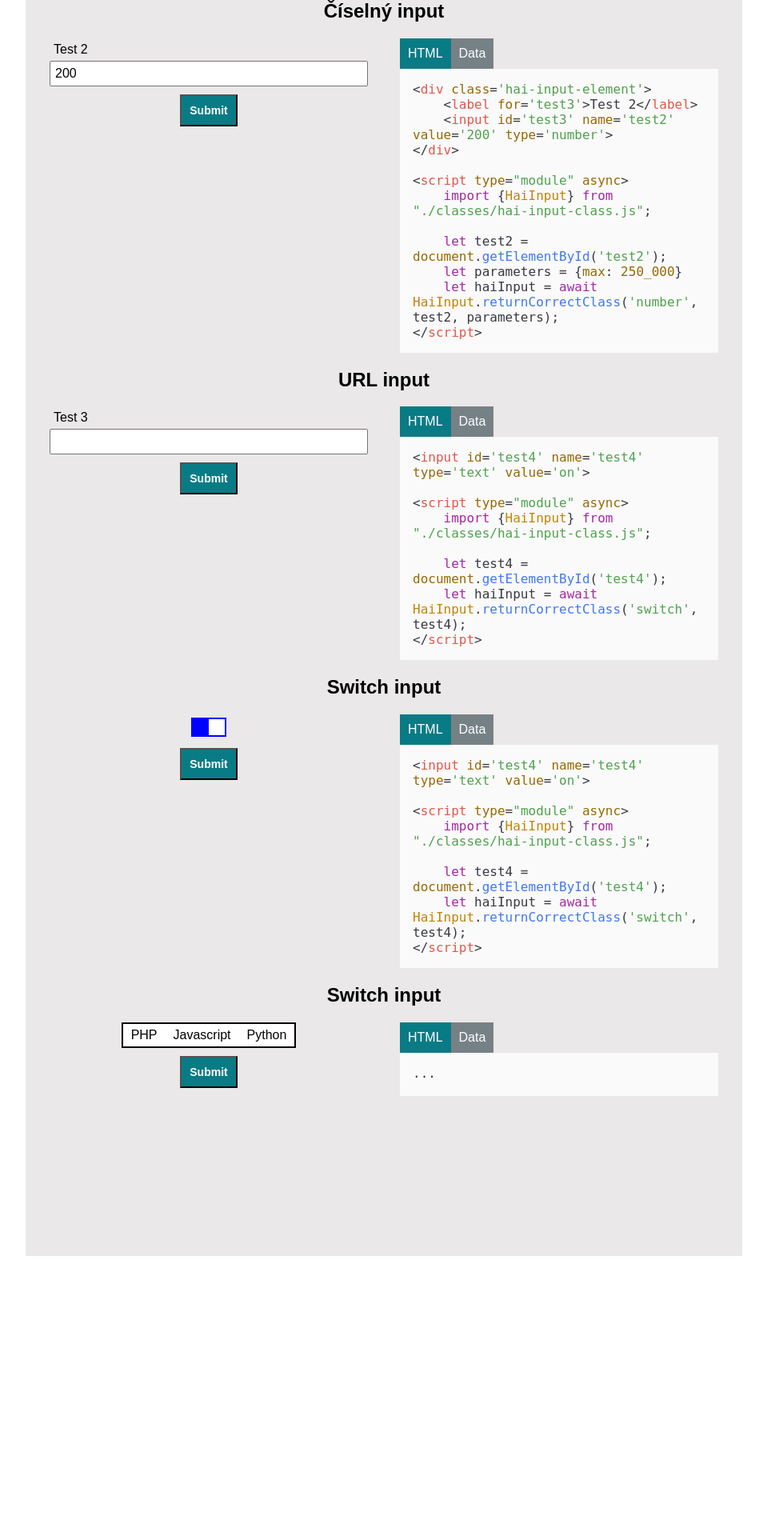
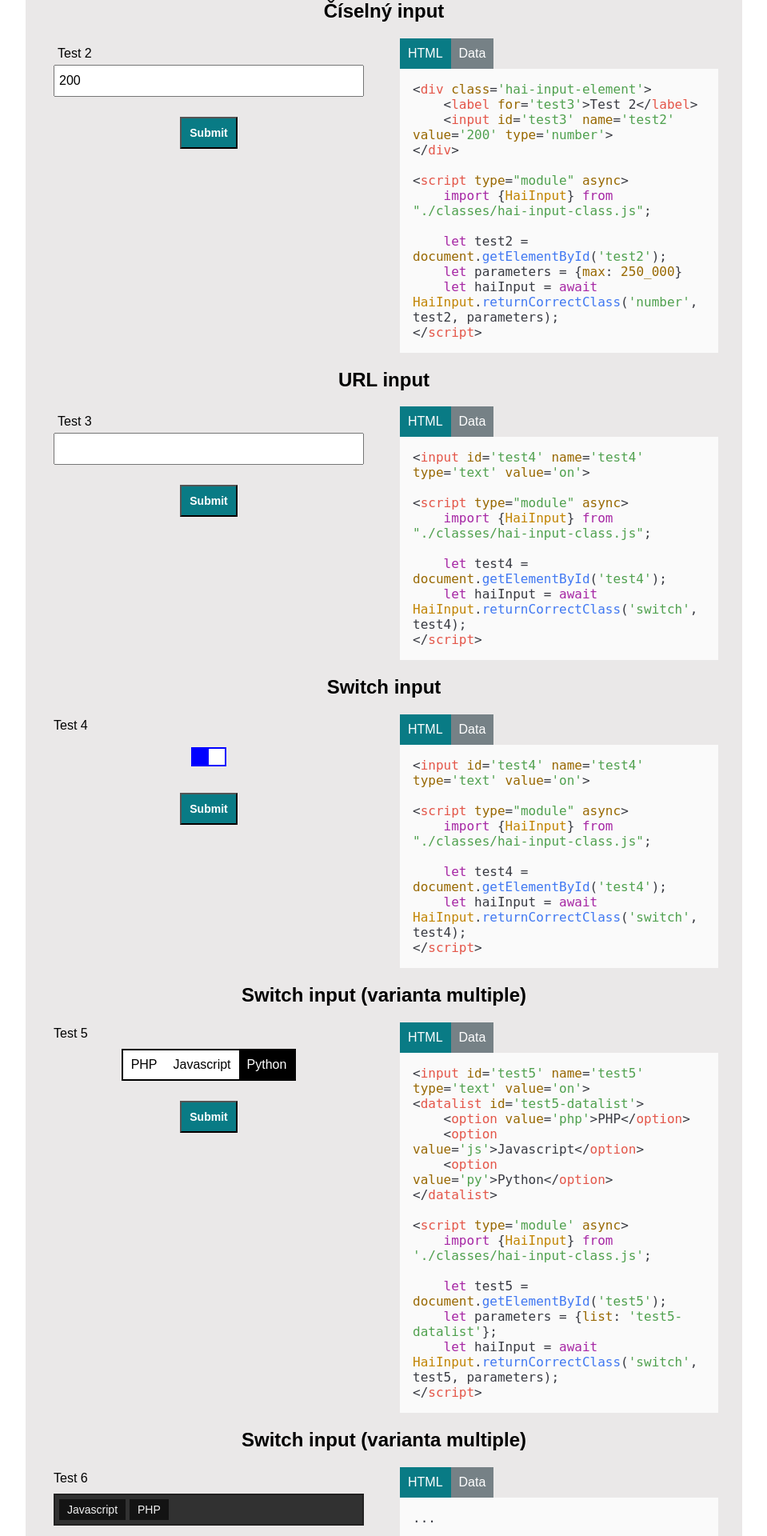
Before and after one commit to safraja/hai-form-vue, a PHP site: page /index.html in a window 1280 px wide. Shown: the part 720-2640 px from the top of the page at 80% size, without its empty margins (160-1119 px from the left). Before the commit the page ends 2290 px from the top, so only its background shows below. Run offline with PHP 8.4, Linux system fonts and the light colour scheme; some libraries are stand-ins or nearby versions.

Commit message:
Many small changes and the beginning work on select element.

```diff
--- a/classes/hai-input-text-class.js
+++ b/classes/hai-input-text-class.js
@@ -12,6 +12,8 @@ class HaiInputText extends HaiInput
 
     processParameters()
     {
+        super.processParameters();
+
         if (this.parameters.mask !== undefined)
         {
             if(typeof this.parameters.mask !== 'string')
--- a/code-examples/basic/example-1.html
+++ b/code-examples/basic/example-1.html
@@ -8,5 +8,5 @@
 
     let test1 = document.getElementById('test1');
     let parameters = {mask : '000 - AAA'}
-    let haiInput = await HaiInput.returnCorrectClass('text', test1, parameters);
+    let haiInput = await HaiInput.create('text', test1, parameters);
 </script>
--- a/code-examples/basic/example-2.html
+++ b/code-examples/basic/example-2.html
@@ -8,5 +8,5 @@
 
     let test2 = document.getElementById('test2');
     let parameters = {max: 250_000}
-    let haiInput = await HaiInput.returnCorrectClass('number', test2, parameters);
+    let haiInput = await HaiInput.create('number', test2, parameters);
 </script>
--- a/code-examples/basic/example-3.html
+++ b/code-examples/basic/example-3.html
@@ -7,5 +7,5 @@
     import {HaiInput} from "./classes/hai-input-class.js";
 
     let test3 = document.getElementById('test3');
-    let haiInput = await HaiInput.returnCorrectClass('url', test3);
+    let haiInput = await HaiInput.create('url', test3);
 </script>
--- a/code-examples/basic/example-4.html
+++ b/code-examples/basic/example-4.html
@@ -4,5 +4,5 @@
     import {HaiInput} from "./classes/hai-input-class.js";
 
     let test4 = document.getElementById('test4');
-    let haiInput = await HaiInput.returnCorrectClass('switch', test4);
+    let haiInput = await HaiInput.create('switch', test4);
 </script>
--- a/code-examples/basic/example-5.html
+++ b/code-examples/basic/example-5.html
@@ -10,5 +10,5 @@
 
     let test5 = document.getElementById('test5');
     let parameters = {list: 'test5-datalist'};
-    let haiInput = await HaiInput.returnCorrectClass('switch', test5, parameters);
+    let haiInput = await HaiInput.create('switch', test5, parameters);
 </script>
--- a/demo-vue.php
+++ b/demo-vue.php
@@ -45,7 +45,7 @@ if(empty($_POST) == false)
                 <article class='example-article'>
                     <h2>Text input</h2>
                     <section class='input-section'>
-                        <form method='post' target='test1-iframe'>
+                        <form action='submit-text.php' method='post' target='test1-iframe'>
                             <hai-input label='Test 1' input-id='test' name='test' mask='AAA-000' placeholder='Napište...'></hai-input>
                             <input class='submit-test' type='submit'>
                         </form>
@@ -71,7 +71,7 @@ if(empty($_POST) == false)
                 <article class='example-article'>
                     <h2>Číselný input</h2>
                     <section class='input-section'>
-                        <form method='post' target='test2-iframe'>
+                        <form action='submit-text.php' method='post' target='test2-iframe'>
                             <hai-input label='Test 2' input-id='test2' name='test2' value='200' type='number' max='100000' min='100' ></hai-input>
                             <input class='submit-test' type='submit'>
                         </form>
@@ -97,7 +97,7 @@ if(empty($_POST) == false)
                 <article class='example-article'>
                     <h2>Url input</h2>
                     <section class='input-section'>
-                        <form method='post' target='test3-iframe'>
+                        <form action='submit-text.php' method='post' target='test3-iframe'>
                             <hai-input label='Test 3' input-id='test3' name='test3' type='url'></hai-input>
                             <input class='submit-test' type='submit'>
                         </form>
--- a/hai-input-dark.css
+++ b/hai-input-dark.css
@@ -1,16 +1,23 @@
-.hai-input-element input
+.hai-input-element label input
 {
     background: #313131;
     border: 2px solid #222121;
     color: #f2f2f2;
 }
-.switch-wrapper .option-group
+.hai-input-element .switch-wrapper .option-group
 {
     border: 2px solid white;
     background: #313131;
 }
-.switch-wrapper label.option.selected
+.hai-input-element .switch-wrapper label.option.selected
 {
     background: #f2f2f2;
     color: #313131;
 }
+
+.hai-input-element .select-wrapper .input-field
+{
+    background: #313131;
+    border: 2px solid #222121;
+    color: #f2f2f2;
+}
--- a/hai-input.css
+++ b/hai-input.css
@@ -2,11 +2,11 @@
 {
     display: flex;
     flex-direction: column;
+    font-size: 16px;
 }
 .hai-input-element *
 {
     padding: 5px;
-    font-size: 16px;
 }
 .hai-input-element label
 {
@@ -14,26 +14,49 @@
     text-align: left;
     font-family: "Arial Hebrew", Arial, sans-serif;
 }
-.hai-input-element input
+.hai-input-element label input
 {
     display: block;
+    width: 100%;
+    height: 40px;
+    font-size: 16px;
+    box-sizing: border-box;
 }
-.hai-input-element input:invalid
+.hai-input-element label input[hidden]
 {
-    color: red;
+    display: none;
+}
+.hai-input-element label input:invalid
+{
+    color: #ff2f2f;
     border-color: #ff000096;
+}
+.hai-input-element label .alert
+{
+    color: #ff2f2f;
+    font-size: 14px;
+    user-select: none;
+}
+.hai-input-element .label-text
+{
+    text-align: left;
 }
 
 
-.switch-wrapper
+
+.hai-input-element .switch-wrapper
 {
     display: flex;
-    height: 32px;
+    height: 40px;
     align-items: center;
     justify-content: center;
     cursor: default;
 }
-.switch-wrapper .option-group
+.hai-input-element .switch-wrapper *
+{
+    padding: 0;
+}
+.hai-input-element .switch-wrapper .option-group
 {
     display: flex;
     position: relative;
@@ -43,19 +66,19 @@
     cursor: pointer;
     box-sizing: border-box;
 }
-.switch-wrapper[data-variant='on/off'] .option-group
+.hai-input-element .switch-wrapper[data-variant='on/off'] .option-group
 {
     height: auto;
     border: 2px solid blue;
     background: blue;
     transition: background 0.5s, border 0.5s;
 }
-.switch-wrapper[data-variant='on/off'][data-state='off'] .option-group
+.hai-input-element .switch-wrapper[data-variant='on/off'][data-state='off'] .option-group
 {
     border: 2px solid gray;
     background: gray;
 }
-.switch-wrapper .option-group .toggle
+.hai-input-element .switch-wrapper .option-group .toggle
 {
     position: absolute;
     top: 0;
@@ -66,11 +89,11 @@
     background: white;
     transition: left 0.5s;
 }
-.switch-wrapper[data-state='on'] .option-group .toggle
+.hai-input-element .switch-wrapper[data-state='on'] .option-group .toggle
 {
     left: calc(100% - 20px);
 }
-.switch-wrapper label.option
+.hai-input-element .switch-wrapper label.option
 {
     display: flex;
     width: auto;
@@ -80,44 +103,109 @@
     align-items: center;
     cursor: pointer;
 }
-.switch-wrapper label.option:hover
+.hai-input-element .switch-wrapper label.option:hover
 {
     background: gray;
     color: white;
 }
-.switch-wrapper[data-variant='on/off'] label.option
+.hai-input-element .switch-wrapper[data-variant='on/off'] label.option
 {
     background: transparent;
 }
-.switch-wrapper[data-variant='on/off'][data-state='off'] label.option
+.hai-input-element .switch-wrapper[data-variant='on/off'][data-state='off'] label.option
 {
     background: transparent;
 }
-.switch-wrapper label.option.selected
+.hai-input-element .switch-wrapper label.option.selected
 {
     background: black;
     color: white;
 }
-.switch-wrapper[data-variant='on/off'] label.option
+.hai-input-element .switch-wrapper[data-variant='on/off'] label.option
 {
     display: inline-flex;
     width: 20px;
     height: 20px;
     padding: 0;
 }
-.switch-wrapper[data-variant='on/off'] label.option:hover
+.hai-input-element .switch-wrapper[data-variant='on/off'] label.option:hover
 {
     font-weight: inherit;
 }
-.switch-wrapper input
+.hai-input-element .switch-wrapper input
 {
     display: none;
 }
-.switch-wrapper label.option input:checked+span
+.hai-input-element .switch-wrapper label.option input:checked+span
 {
     width: 100%;
 }
-.switch-wrapper[data-variant='on/off'] label.option input:checked+span
+.hai-input-element .switch-wrapper[data-variant='on/off'] label.option input:checked+span
 {
     height: 100%;
 }
+
+.hai-input-element .select-wrapper
+{
+    position: relative;
+}
+.hai-input-element .select-wrapper *
+{
+    margin: 0;
+}
+.hai-input-element .select-wrapper .input-field
+{
+    display: flex;
+    position: relative;
+    background: #313131;
+    border: 2px solid #222121;
+    min-height: 40px;
+    color: #f2f2f2;
+    box-sizing: border-box;
+    cursor: text;
+}
+.hai-input-element .select-wrapper .tags
+{
+    display: inline-flex;
+    flex-wrap: wrap;
+    gap: 5px;
+    padding: 0;
+}
+.hai-input-element .select-wrapper .tags li
+{
+    display: inline;
+    background: #131313;
+    list-style: none;
+    font-size: 14px;
+    cursor: default;
+}
+.hai-input-element .select-wrapper .dropdown
+{
+    display: none;
+    position: absolute;
+    width: calc(100% - 2*5px); /* Parent minus padding. */
+    padding: 0;
+    background: #313131;
+    border: 2px solid #222121;
+    color: #f2f2f2;
+    box-sizing: border-box;
+    cursor: pointer;
+}
+.hai-input-element .select-wrapper .dropdown.active
+{
+    display: block;
+}
+.hai-input-element .select-wrapper .options-container
+{
+    padding: 0;
+}
+.hai-input-element .select-wrapper .options-container .option
+{
+    padding: 5px;
+    list-style: none;
+    text-align: left;
+}
+.hai-input-element .select-wrapper .options-container .option:hover
+{
+    background: #131313;
+}
--- a/index.html
+++ b/index.html
@@ -1,4 +1,3 @@
-
 <!doctype html>
 <html>
     <head>
@@ -38,11 +37,8 @@
                 <article class='example-article'>
                     <h2>Textový input</h2>
                     <section class='input-section'>
-                        <form method='post' target='test1-iframe'>
-                            <div class='hai-input-element'>
-                                <label for='test1'>Test 1</label>
-                                <input id='test1' name='test1' value='' type='text'>
-                            </div>
+                        <form action='submit-test.php' method='post' target='test1-iframe'>
+                            <input id='test1' name='test1' value='' type='text'>
                             <input class='submit-test' type='submit'>
                         </form>
                     </section>
@@ -76,8 +72,8 @@
                     import {HaiInput} from "./classes/hai-input-class.js";
 
                     let test1 = document.getElementById('test1');
-                    let parameters = {mask : '000 - AAA'}
-                    let haiInput = await HaiInput.returnCorrectClass('text', test1, parameters);
+                    let parameters = {mask : '000 - AAA', label: 'Test 1'}
+                    let haiInput = await HaiInput.create('text', test1, parameters);
                 </script>
 
 
@@ -85,11 +81,8 @@
                 <article class='example-article'>
                     <h2>Číselný input</h2>
                     <section class='input-section'>
-                        <form method='post' target='test2-iframe'>
-                            <div class='hai-input-element'>
-                                <label for='test2'>Test 2</label>
-                                <input id='test2' name='test2' value='200' type='number'>
-                            </div>
+                        <form action='submit-test.php' method='post' target='test2-iframe'>
+                            <input id='test2' name='test2' value='200' type='number'>
                             <input class='submit-test' type='submit'>
                         </form>
                     </section>
@@ -123,8 +116,8 @@
                     import {HaiInput} from "./classes/hai-input-class.js";
 
                     let test2 = document.getElementById('test2');
-                    let parameters = {max: 250_000}
-                    let haiInput = await HaiInput.returnCorrectClass('number', test2, parameters);
+                    let parameters = {max: 250_000, label: 'Test 2'}
+                    let haiInput = await HaiInput.create('number', test2, parameters);
                 </script>
 
 
@@ -132,11 +125,8 @@
                 <article class='example-article'>
                     <h2>URL input</h2>
                     <section class='input-section'>
-                        <form method='post' target='test3-iframe'>
-                            <div class='hai-input-element'>
-                                <label for='test3'>Test 3</label>
-                                <input id='test3' name='test3' type='url'>
-                            </div>
+                        <form action='submit-test.php' method='post' target='test3-iframe'>
+                            <input id='test3' name='test3' type='url'>
                             <input class='submit-test' type='submit'>
                         </form>
                     </section>
@@ -166,7 +156,8 @@
                     import {HaiInput} from "./classes/hai-input-class.js";
 
                     let test3 = document.getElementById('test3');
-                    let haiInput = await HaiInput.returnCorrectClass('url', test3);
+                    let parameters = {label: 'Test 3'}
+                    let haiInput = await HaiInput.create('url', test3, parameters);
                 </script>
 
 
@@ -174,7 +165,7 @@
                 <article class='example-article'>
                     <h2>Switch input</h2>
                     <section class='input-section'>
-                        <form method='post' target='test4-iframe'>
+                        <form action='submit-test.php' method='post' target='test4-iframe'>
                             <input id='test4' name='test4' type='text' value='on'>
                             <input class='submit-test' type='submit'>
                         </form>
@@ -205,16 +196,16 @@
                     import {HaiInput} from "./classes/hai-input-class.js";
 
                     let test4 = document.getElementById('test4');
-                    let haiInput = await HaiInput.returnCorrectClass('switch', test4);
+                    let parameters = {label: 'Test 4'}
+                    let haiInput = await HaiInput.create('switch', test4, parameters);
                 </script>
 
 
-
                 <article class='example-article'>
-                    <h2>Switch input</h2>
+                    <h2>Switch input (varianta multiple)</h2>
                     <section class='input-section'>
-                        <form method='post' target='test5-iframe'>
-                            <input id='test5' name='test5' type='text' value='on'>
+                        <form action='submit-test.php' method='post' target='test5-iframe'>
+                            <input id='test5' name='test5' type='text' value='py'>
                             <datalist id='test5-datalist'>
                                 <option value='php'>PHP</option>
                                 <option value='js'>Javascript</option>
@@ -230,7 +221,20 @@
                         </header>
                         <div class='active' data-code-tab='html'>
                             <pre>
-<code class="language-html">...</code>
+<code class="language-html">&lt;input id='test5' name='test5' type='text' value='on'&gt;
+&lt;datalist id='test5-datalist'&gt;
+    &lt;option value='php'&gt;PHP&lt;/option&gt;
+    &lt;option value='js'&gt;Javascript&lt;/option&gt;
+    &lt;option value='py'&gt;Python&lt;/option&gt;
+&lt;/datalist&gt;
+
+&lt;script type='module' async&gt;
+    import {HaiInput} from './classes/hai-input-class.js';
+
+    let test5 = document.getElementById('test5');
+    let parameters = {list: 'test5-datalist'};
+    let haiInput = await HaiInput.returnCorrectClass('switch', test5, parameters);
+&lt;/script&gt;</code>
                             </pre>
                         </div>
                         <div data-code-tab='data'>
@@ -238,13 +242,54 @@
                         </div>
                     </section>
                 </article>
-                <script type="module" async>
-                    import {HaiInput} from "./classes/hai-input-class.js";
+                <script type='module' async>
+                    import {HaiInput} from './classes/hai-input-class.js';
 
                     let test5 = document.getElementById('test5');
-                    let parameters = {list: 'test5-datalist'};
-                    let haiInput = await HaiInput.returnCorrectClass('switch', test5, parameters);
+                    let parameters = {list: 'test5-datalist', label: 'Test 5'};
+                    let haiInput = await HaiInput.create('switch', test5, parameters);
                 </script>
+
+
+
+                <article class='example-article'>
+                    <h2>Switch input (varianta multiple)</h2>
+                    <section class='input-section'>
+                        <form action='submit-test.php' method='post' target='test6-iframe'>
+                            <select id='test6' name='test6' multiple>
+                                <option value='js' selected>Javascript</option>
+                                <option value='py'>Python</option>
+                                <option value='php' selected>PHP</option>
+                                <option value='c#'>C#</option>
+                                <option value='c++'>C++</option>
+                            </select>
+                            <input class='submit-test' type='submit'>
+                        </form>
+                    </section>
+                    <section class='code-section'>
+                        <header>
+                            <div class='active' data-code-tab-header='html'>HTML</div>
+                            <div data-code-tab-header='data'>Data</div>
+                        </header>
+                        <div class='active' data-code-tab='html'>
+                            <pre>
+<code class="language-html">...</code>
+                            </pre>
+                        </div>
+                        <div data-code-tab='data'>
+                            <iframe name='test6-iframe'></iframe>
+                        </div>
+                    </section>
+                </article>
+                <script type='module' async>
+                    import {HaiInput} from './classes/hai-input-class.js';
+
+                    let test6 = document.getElementById('test6');
+                    let parameters = {label: 'Test 6', multiple: true};
+                    let haiInput = await HaiInput.create('select', test6, parameters);
+                </script>
+
+
             </main>
             <footer id='container-footer'>
 
--- a/style/style.css
+++ b/style/style.css
@@ -187,6 +187,15 @@ input[type=submit]:hover
 }
 
 
+
+:focus
+{
+    outline: 5px solid red;
+}
+
+
+
+
 @media (prefers-color-scheme: dark)
 {
     header
--- a/vue/styles.css
+++ b/vue/styles.css
@@ -29,6 +29,8 @@ input:invalid
 .alert
 {
     color: #ff2f2f;
+    font-size: 14px;
+    user-select: none;
 }
 
 .switch-wrapper
```
Also changed, not shown: classes/hai-input-class.js (+52 -3 lines), classes/hai-input-number-class.js (+10 -0 lines), classes/hai-input-select-class.js (added, +291 -0 lines), classes/hai-input-switch-class.js (+26 -3 lines), classes/hai-input-url-class.js (+10 -0 lines), index.php (+15 -32 lines), submit-test.php (added, +24 -0 lines).
